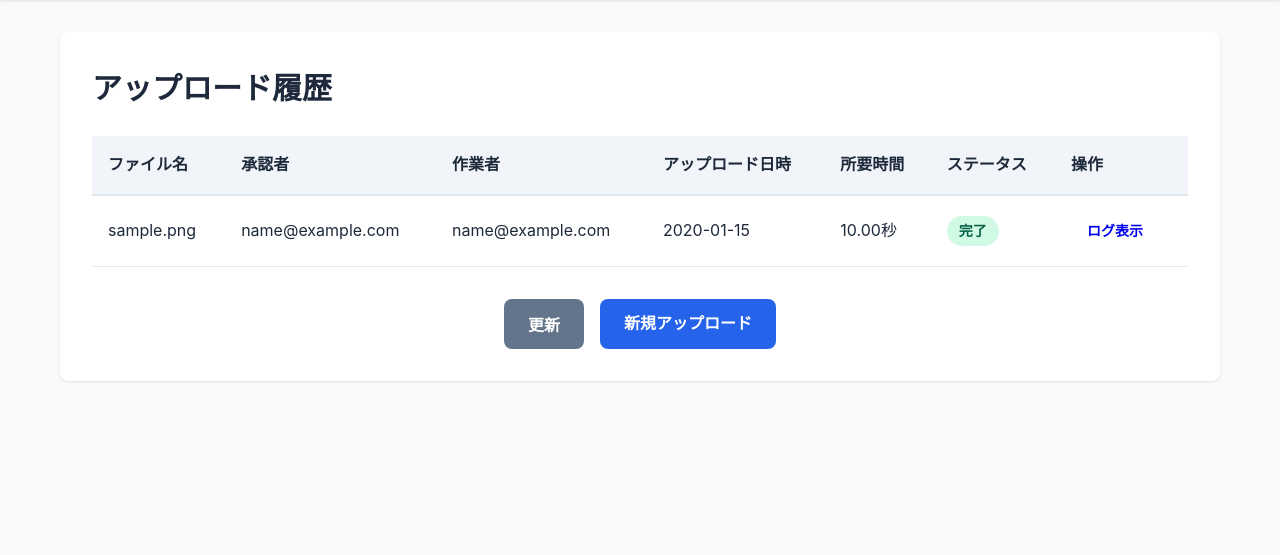
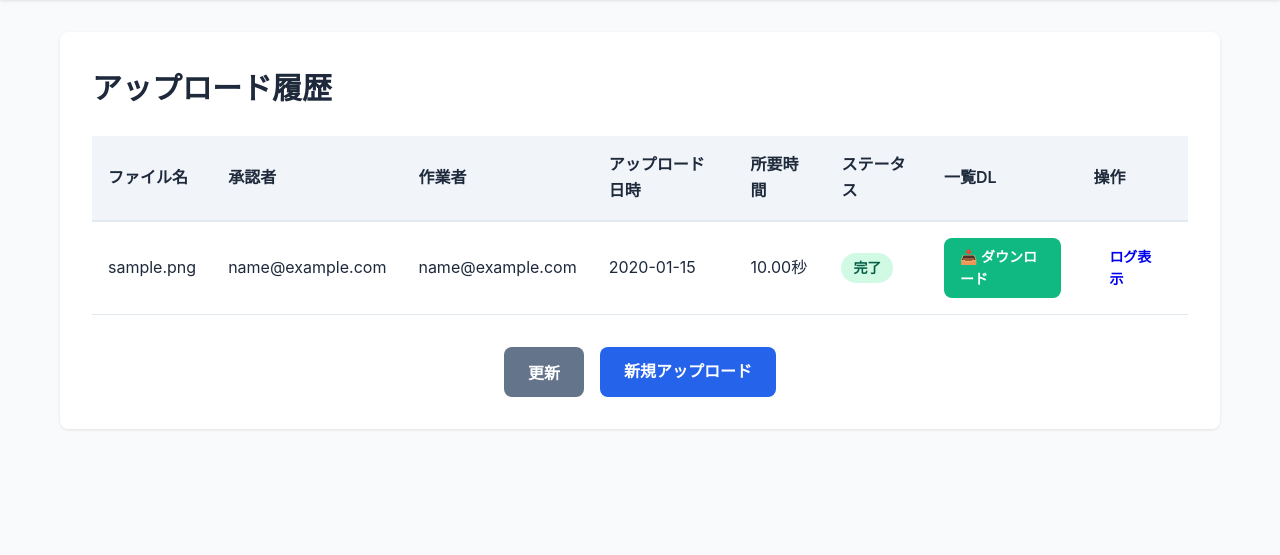
Before and after one commit to pesonginx/ambiguity_detector, a Flask app: page /uploads in a window 1280 px wide. Shown: the part 70-625 px from the top of the page. Run offline with Flask 3, Linux system fonts and the light colour scheme; tables that the repository leaves empty hold one stand-in row (values such as "Sample post").

Commit message:
インデックス化データ一覧のダウンロード機能を追加し、処理完了後にファイルパスをデータベースに記録。古いインデックスファイルを自動削除する機能を実装。アップロード履歴画面にダウンロードボタンを追加し、UIを改善。

```diff
--- a/flask_app/app.py
+++ b/flask_app/app.py
@@ -1,7 +1,7 @@
 """
 Flaskアプリケーション - ファイルアップローダー
 """
-from flask import Flask, render_template, request, jsonify, Response, stream_with_context
+from flask import Flask, render_template, request, jsonify, Response, stream_with_context, send_file
 from werkzeug.utils import secure_filename
 import os
 import uuid
@@ -10,13 +10,14 @@ import time
 import re
 import json
 from datetime import datetime
+from pathlib import Path
 
 from database import (
     init_db, create_upload_record, get_all_uploads,
     get_upload_by_task_id, get_logs_by_task_id,
     get_lock_status, is_locked, set_lock
 )
-from processor_new import run_processing
+from processor_new import run_processing, OUTPUT_DIR
 
 app = Flask(__name__)
 
@@ -86,6 +87,28 @@ def validate_email(email):
     pattern = r'^[a-zA-Z0-9._%+-]+@gmail\.com$'
     return re.match(pattern, email) is not None
 
+def cleanup_old_index_files():
+    """
+    古いインデックス化データ一覧ファイルを削除
+    最新5件のみを保持し、それ以降は削除する
+    """
+    try:
+        # すべてのアップロード記録を取得（新しい順）
+        uploads = get_all_uploads()
+
+        # 6件目以降のインデックスファイルを削除
+        if len(uploads) > 5:
+            for upload in uploads[5:]:
+                index_excel_path = upload.get('index_excel_path')
+                if index_excel_path and os.path.exists(index_excel_path):
+                    try:
+                        os.remove(index_excel_path)
+                        print(f"[INFO] 古いインデックスファイルを削除: {index_excel_path}")
+                    except Exception as e:
+                        print(f"[ERROR] ファイル削除失敗: {e}")
+    except Exception as e:
+        print(f"[ERROR] cleanup_old_index_files: {e}")
+
 @app.route('/')
 def index():
     """メインページ"""
@@ -141,7 +164,7 @@ def upload_file():
         return jsonify({'success': False, 'error': '承認者のメールアドレスが無効です'}), 400
 
     if not validate_email(worker_email):
-        return jsonify({'success': False, 'error': '作業者のメールアドレスが無効です（@gmail.comドメインのみ許可）'}), 400
+        return jsonify({'success': False, 'error': '作業者のメールアドレスが無効です'}), 400
 
     # ファイルを保存
     original_filename = file.filename  # 元のファイル名を保存（日本語対応）
@@ -260,6 +283,31 @@ def api_logs(task_id):
         'logs': logs
     })
 
+@app.route('/download/<task_id>')
+def download_index_excel(task_id):
+    """インデックス化データ一覧のダウンロード"""
+    try:
+        # タスク情報を取得
+        upload = get_upload_by_task_id(task_id)
+        if not upload:
+            return jsonify({'success': False, 'error': 'タスクが見つかりません'}), 404
+
+        # インデックスファイルパスを取得
+        index_excel_path = upload.get('index_excel_path')
+        if not index_excel_path or not os.path.exists(index_excel_path):
+            return jsonify({'success': False, 'error': 'ファイルが見つかりません'}), 404
+
+        # ファイルをダウンロード
+        return send_file(
+            index_excel_path,
+            as_attachment=True,
+            download_name=f"インデックス化データ一覧_{task_id}.xlsx",
+            mimetype='application/vnd.openxmlformats-officedocument.spreadsheetml.sheet'
+        )
+    except Exception as e:
+        print(f"[ERROR] ダウンロードエラー: {e}")
+        return jsonify({'success': False, 'error': f'ダウンロードに失敗しました: {str(e)}'}), 500
+
 @app.errorhandler(413)
 def request_entity_too_large(error):
     """ファイルサイズ超過エラー"""
--- a/flask_app/database.py
+++ b/flask_app/database.py
@@ -37,9 +37,17 @@ def init_db():
                 end_time TEXT,
                 duration REAL,
                 status TEXT NOT NULL,
-                error_message TEXT
+                error_message TEXT,
+                index_excel_path TEXT
             )
         ''')
+
+        # 既存テーブルにindex_excel_path列を追加（既に存在する場合はスキップ）
+        try:
+            cursor.execute('ALTER TABLE uploads ADD COLUMN index_excel_path TEXT')
+            print("[INFO] index_excel_path列を追加しました")
+        except sqlite3.OperationalError:
+            pass  # 既に列が存在する場合
 
         # ログテーブル
         cursor.execute('''
@@ -123,6 +131,20 @@ def update_upload_status(task_id: str, status: str, error_message: Optional[str]
                 UPDATE uploads SET status = ?, end_time = ?, duration = ?, error_message = ?
                 WHERE task_id = ?
             ''', (status, end_time, duration, error_message, task_id))
+
+        conn.commit()
+        conn.close()
+
+def update_index_excel_path(task_id: str, index_excel_path: str):
+    """インデックス化データ一覧のファイルパスを更新"""
+    with db_lock:
+        conn = get_connection()
+        cursor = conn.cursor()
+
+        cursor.execute('''
+            UPDATE uploads SET index_excel_path = ?
+            WHERE task_id = ?
+        ''', (index_excel_path, task_id))
 
         conn.commit()
         conn.close()
--- a/flask_app/processor_new.py
+++ b/flask_app/processor_new.py
@@ -5,9 +5,13 @@ Excel to Index JSONプロセッサを統合
 import time
 import os
 from pathlib import Path
+import shutil
 from database import (
-    add_log, update_upload_status, set_lock
+    add_log, update_upload_status, set_lock, update_index_excel_path
 )
+
+# 古いインデックスファイルを削除する関数をインポート
+# 循環インポートを避けるため、関数内でインポートする
 
 # excel_to_index_processorをインポート
 from excel_to_index_processor import (
@@ -83,10 +87,34 @@ def run_processing(task_id: str, file_path: str, simulate_error: bool = False):
                 callback=callback
             )
 
-            callback.log_info('処理完了',
-                            f'すべての処理が正常に終了しました。インデックス化データ: {excel_output_path.name}',
-                            100)
+            # インデックス化データ一覧をtask_id付きでリネーム
+            if excel_output_path and excel_output_path.exists():
+                # 新しいファイル名: インデックス化データ一覧_{task_id}.xlsx
+                index_excel_filename = f"インデックス化データ一覧_{task_id}.xlsx"
+                index_excel_path = OUTPUT_DIR / index_excel_filename
+
+                # ファイルをリネーム
+                shutil.move(str(excel_output_path), str(index_excel_path))
+
+                # データベースに記録
+                update_index_excel_path(task_id, str(index_excel_path))
+
+                callback.log_info('処理完了',
+                                f'すべての処理が正常に終了しました。インデックス化データ: {index_excel_filename}',
+                                100)
+            else:
+                callback.log_info('処理完了',
+                                'すべての処理が正常に終了しました',
+                                100)
+
             update_upload_status(task_id, 'completed')
+
+            # 古いインデックスファイルを削除（最新5件のみ保持）
+            try:
+                from app import cleanup_old_index_files
+                cleanup_old_index_files()
+            except Exception as cleanup_error:
+                print(f"[WARNING] 古いファイルのクリーンアップに失敗: {cleanup_error}")
 
         except FileNotFoundError as e:
             # ファイルが見つからない
--- a/flask_app/static/css/style.css
+++ b/flask_app/static/css/style.css
@@ -280,6 +280,26 @@ h3 {
 .btn-sm {
     padding: 0.5rem 1rem;
     font-size: 0.875rem;
+}
+
+.btn-download {
+    background-color: #10b981;
+    color: white;
+}
+
+.btn-download:hover {
+    background-color: #059669;
+}
+
+.btn-disabled {
+    background-color: #d1d5db;
+    color: #9ca3af;
+    cursor: not-allowed;
+    opacity: 0.6;
+}
+
+.btn-disabled:hover {
+    background-color: #d1d5db;
 }
 
 .form-actions {
--- a/flask_app/templates/index.html
+++ b/flask_app/templates/index.html
@@ -26,7 +26,7 @@
                     pattern="[a-zA-Z0-9._%+-]+@gmail\.com"
                     title="@gmail.comのメールアドレスを入力してください"
                 >
-                <small class="form-hint">@gmail.comドメインのみ許可</small>
+                <small class="form-hint"></small>
             </div>
 
             <div class="form-group">
@@ -40,7 +40,7 @@
                     pattern="[a-zA-Z0-9._%+-]+@gmail\.com"
                     title="@gmail.comのメールアドレスを入力してください"
                 >
-                <small class="form-hint">@gmail.comドメインのみ許可</small>
+                <small class="form-hint"></small>
             </div>
 
             <div class="form-group">
--- a/flask_app/templates/uploads.html
+++ b/flask_app/templates/uploads.html
@@ -16,6 +16,7 @@
                     <th>アップロード日時</th>
                     <th>所要時間</th>
                     <th>ステータス</th>
+                    <th>一覧DL</th>
                     <th>操作</th>
                 </tr>
             </thead>
@@ -48,6 +49,19 @@
                             </span>
                         </td>
                         <td>
+                            {% if upload.index_excel_path %}
+                                <a href="{{ url_for('download_index_excel', task_id=upload.task_id) }}"
+                                   class="btn btn-sm btn-download"
+                                   download>
+                                    📥 ダウンロード
+                                </a>
+                            {% else %}
+                                <button class="btn btn-sm btn-disabled" disabled title="インデックスファイルがありません">
+                                    📥 ダウンロード
+                                </button>
+                            {% endif %}
+                        </td>
+                        <td>
                             <a href="{{ url_for('logs_view', task_id=upload.task_id) }}" class="btn btn-sm">
                                 ログ表示
                             </a>
@@ -56,7 +70,7 @@
                     {% endfor %}
                 {% else %}
                     <tr>
-                        <td colspan="7" class="no-data">アップロード履歴がありません</td>
+                        <td colspan="8" class="no-data">アップロード履歴がありません</td>
                     </tr>
                 {% endif %}
             </tbody>
```
Also changed, not shown: flask_app/README.md.
